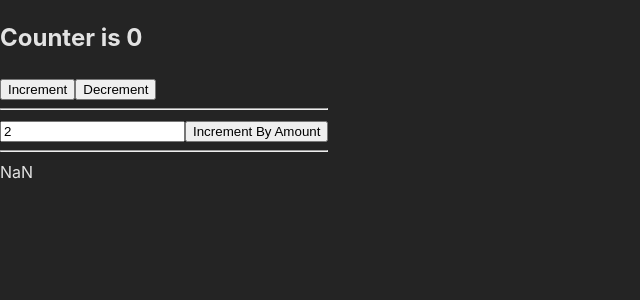
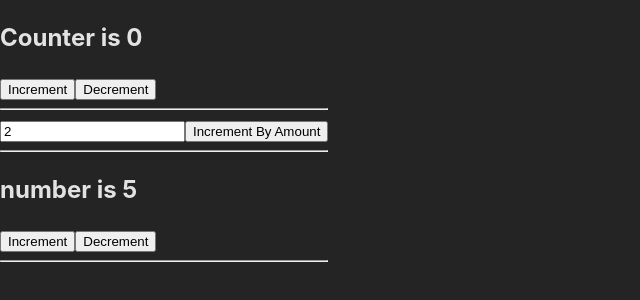
Before and after one commit to GhMamadreza84/Redux-Toolkit-Practice, a React (Vite) app: page / in a window 1280 px wide. Shown: the top 300 px of the page, without its empty margins (0-640 px from the left). Built offline with nearby package versions, Linux system fonts and the light colour scheme.

Commit message:
import number un app this is bug

```diff
--- a/src/App.jsx
+++ b/src/App.jsx
@@ -1,5 +1,5 @@
 import Counter from "./components/Counter"
-
+import Number from "./components/Number"
 function App() {
 
   return (
--- a/src/components/Number.jsx
+++ b/src/components/Number.jsx
@@ -1,8 +1,8 @@
 import { useSelector, useDispatch } from "react-redux";
-import { increment, decrement } from "../features/number/NumberSlice";
+import { increment, decrement, selectNumber } from "../features/number/NumberSlice";
 
 const Number = () => {
-  const number = useSelector((state) => state.number.numberValue);
+  const number = useSelector(selectNumber);
   const dispatch = useDispatch();
   return (
     <div>
--- a/src/features/number/NumberSlice.jsx
+++ b/src/features/number/NumberSlice.jsx
@@ -18,3 +18,4 @@ const numberSlice = createSlice({
 });
 export default numberSlice.reducer;
 export const { increment, decrement } = numberSlice.actions;
+export const selectNumber = (Store) => Store.number.numberValue;
```
Also changed, not shown: src/app/store.jsx (line endings or trailing spaces).
